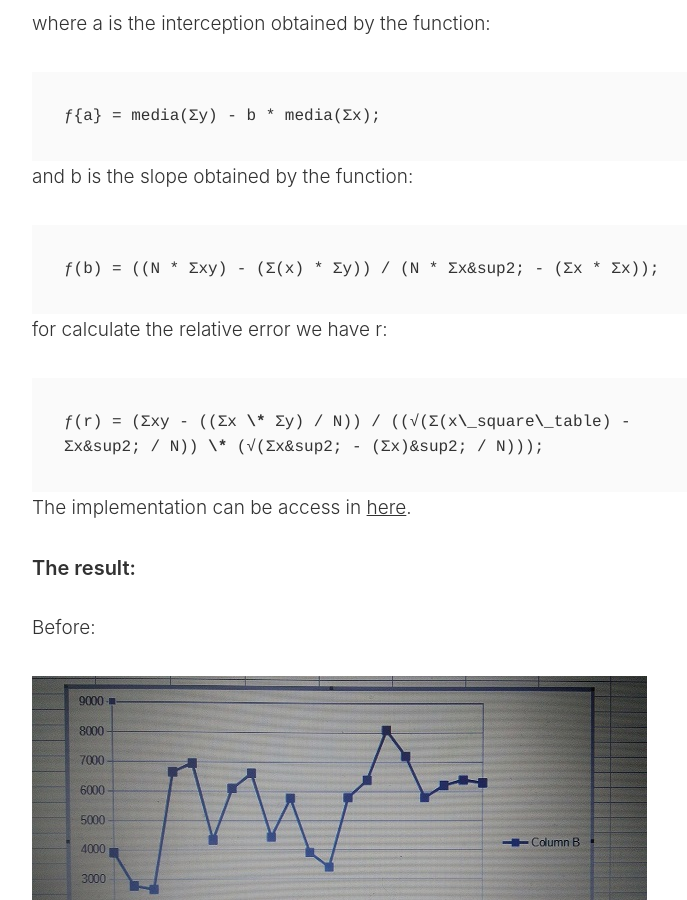
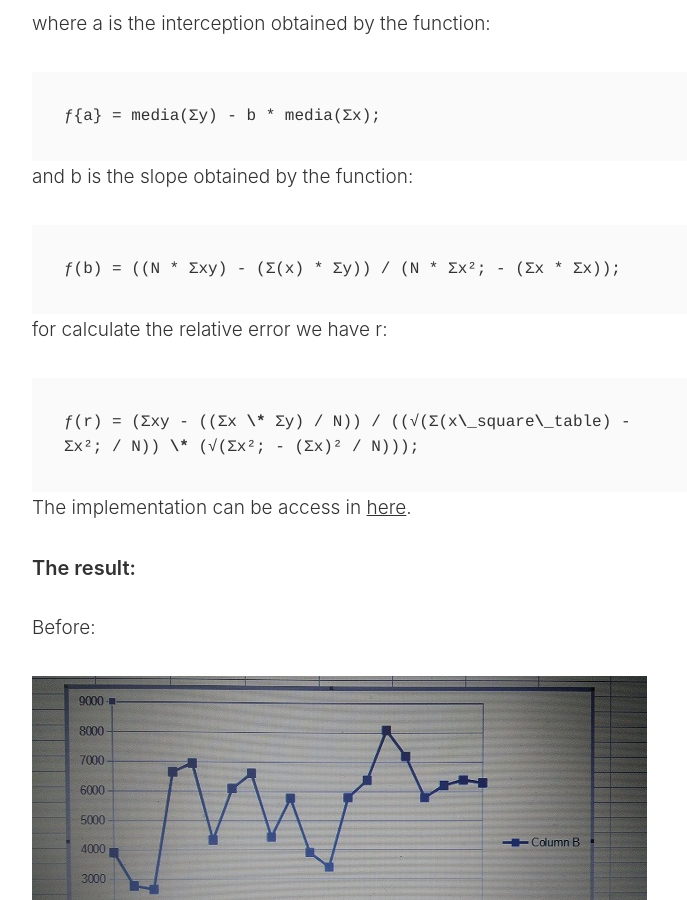
Before and after one commit to Lkledu/Lkledu.github.io, a Jekyll site: the page built from _posts/2019-06-22-least-square-ai.markdown, in a window 1280 px wide and 900 px high, scrolled down 898 px. Shown: the whole window, without its empty margins (274-961 px from the left). Built offline with Jekyll 4.4.1, drawn with Linux system fonts in a browser that asks for light colours.

Commit message:
Updated '_posts/2019-06-22-least-square-ai.markdown' via CloudCannon

```diff
--- a/_posts/2019-06-22-least-square-ai.markdown
+++ b/_posts/2019-06-22-least-square-ai.markdown
@@ -29,13 +29,13 @@ where a is the interception obtained by the function:
 and b is the slope obtained by the function:
 
 ~~~tex
-ƒ(b) = ((N * Σxy) - (Σ(x) * Σy)) / (N * Σx&sup2; - (Σx * Σx));
+ƒ(b) = ((N * Σxy) - (Σ(x) * Σy)) / (N * Σx²; - (Σx * Σx));
 ~~~
 
 for calculate the relative error we have r:
 
 ~~~tex
-ƒ(r) = (Σxy - ((Σx \* Σy) / N)) / ((√(Σ(x\_square\_table) - Σx&sup2; / N)) \* (√(Σx&sup2; - (Σx)&sup2; / N)));
+ƒ(r) = (Σxy - ((Σx \* Σy) / N)) / ((√(Σ(x\_square\_table) - Σx²; / N)) \* (√(Σx²; - (Σx)² / N)));
 ~~~
 
 The implementation can be access in [here](https://github.com/Lkledu/evolve-asteroids/blob/master/Assets/Scripts/LeastSquare.cs).
```
